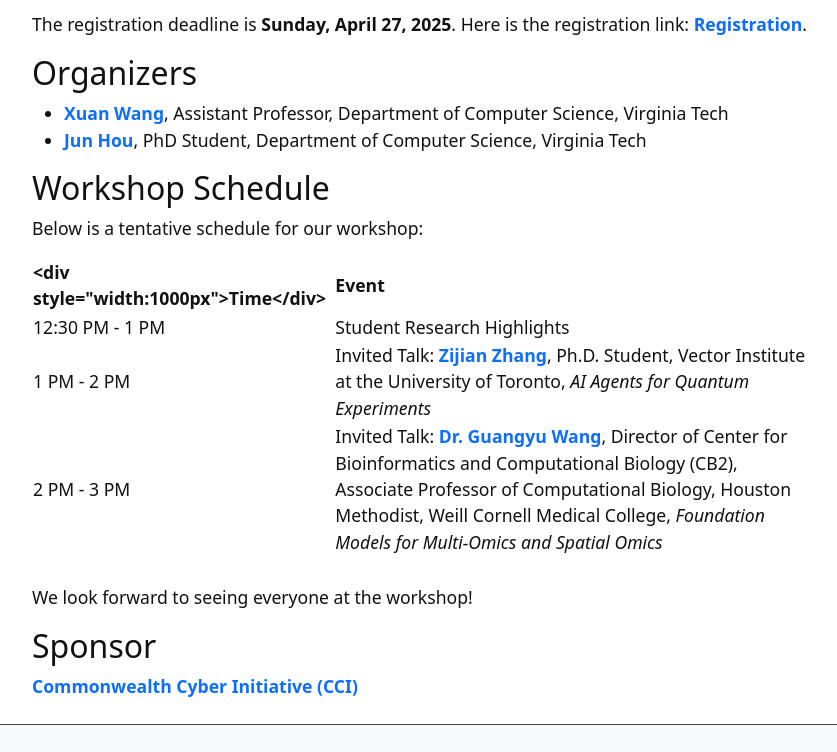
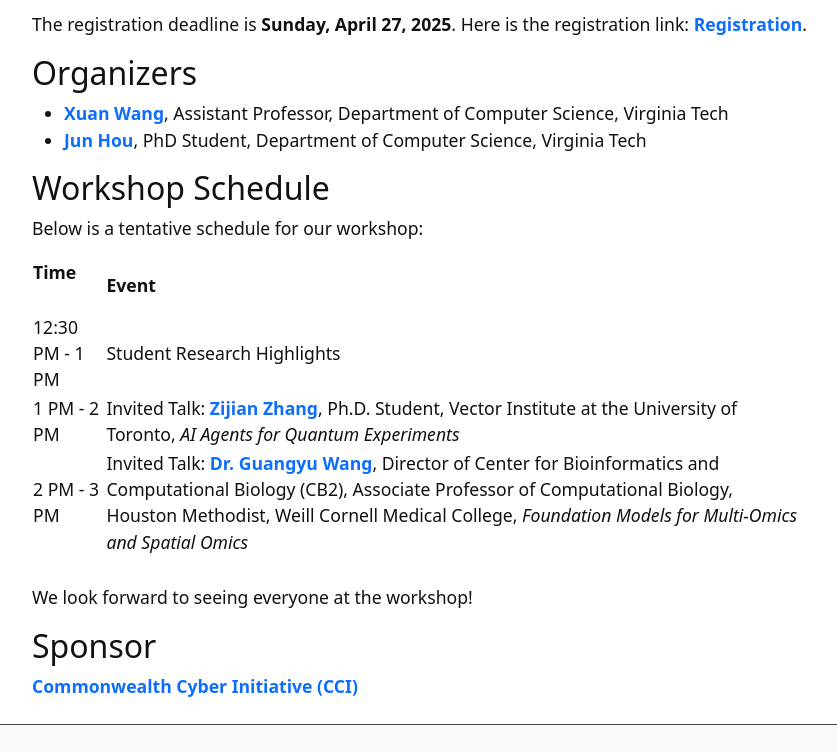
Before and after one commit to xuanwang91/2025-cci-workshop, a Jekyll site: the page built from index.md, in a window 1280 px wide and 900 px high, scrolled down 791 px, cut to the strip 0-752 px from the top of the window. Shown: the whole strip, without its empty margins (220-1057 px from the left). Built offline with Jekyll 4.4.1, drawn with Linux system fonts in a browser that asks for light colours.

Commit message:
Update index.md

```diff
--- a/index.md
+++ b/index.md
@@ -30,7 +30,7 @@ The registration deadline is **Sunday, April 27, 2025**. Here is the registratio
 ## Workshop Schedule
 Below is a tentative schedule for our workshop:
 
-|  <div style="width:1000px">Time</div>  | Event |
+|  Time &nbsp; &nbsp; &nbsp; &nbsp; &nbsp; &nbsp; &nbsp; &nbsp; &nbsp; &nbsp; | Event |
 | -------- | ------- |
 | 12:30 PM - 1 PM  | Student Research Highlights |
 | 1 PM - 2 PM | Invited Talk: [**Zijian Zhang**](https://www.linkedin.com/in/zijian-zhang-uoft/?originalSubdomain=ca), Ph.D. Student, Vector Institute at the University of Toronto, _AI Agents for Quantum Experiments_ |
```
